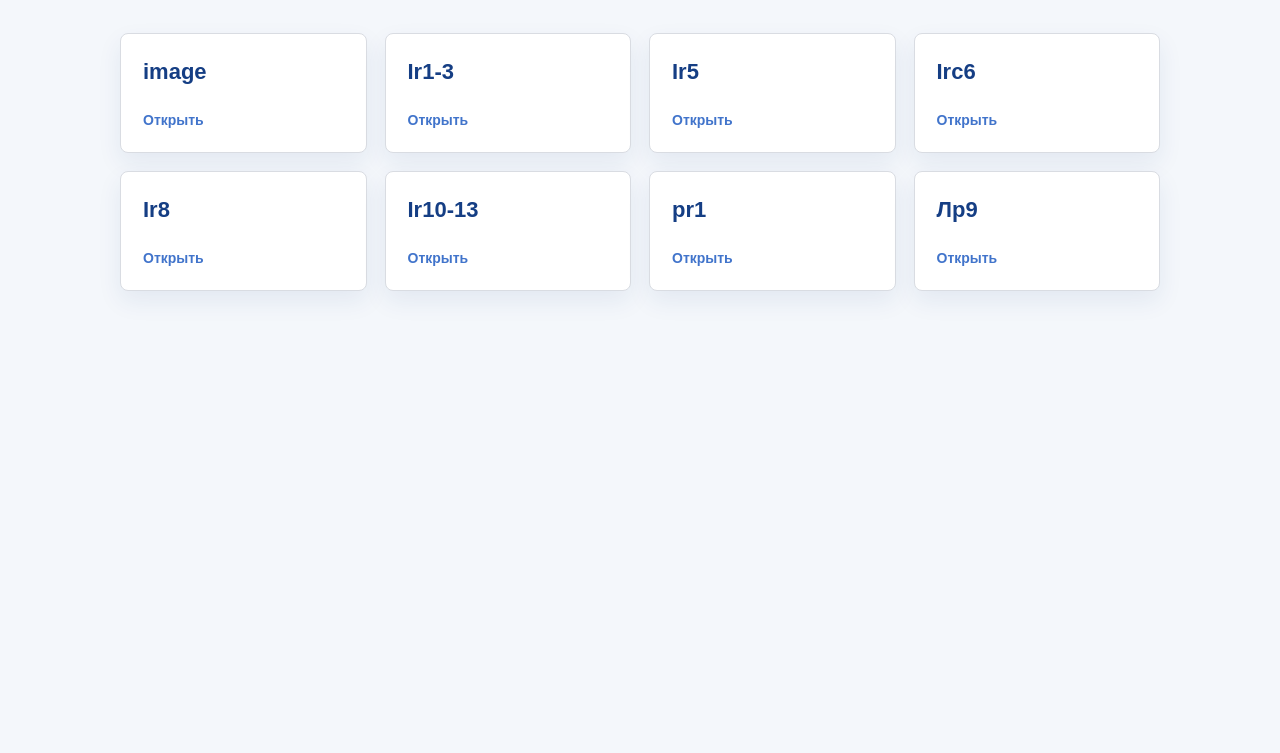
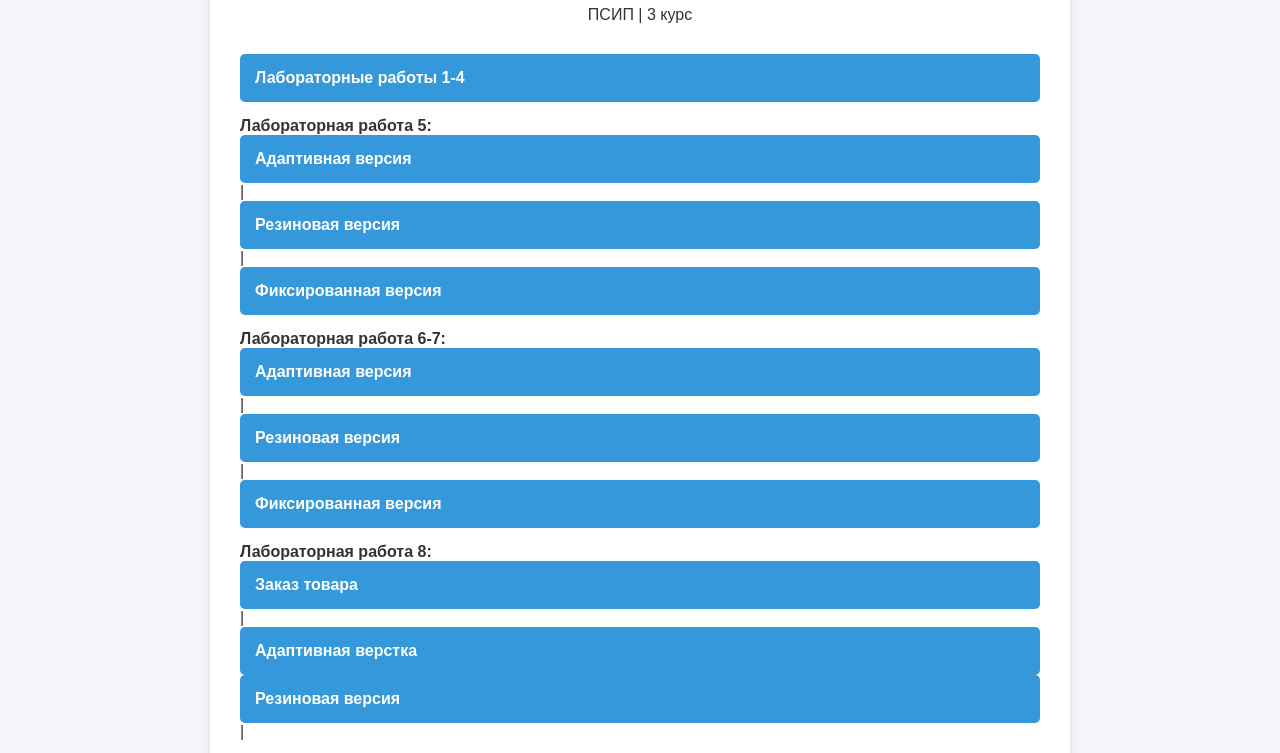
Before and after one commit to vovakaluga72/-_FRONT-END_-_--43, a plain HTML site: page index.html in a window 1280 px wide. Shown: the part 144-897 px from the top of the page. Before the commit the page ends 800 px from the top, so only its background shows below. Drawn offline with Linux system fonts and the light colour scheme.

Commit message:
Update index.html

```diff
--- a/index.html
+++ b/index.html
@@ -3,118 +3,82 @@
 <head>
     <meta charset="UTF-8">
     <meta name="viewport" content="width=device-width, initial-scale=1.0">
-  <title>Лабораторные работы</title>
+    <title>Мои лабораторные работы по Web-разработке</title>
     <style>
-    * {
-      box-sizing: border-box;
+        body {
+            font-family: Arial, sans-serif;
+            background-color: #f4f4f9;
+            margin: 0;
+            padding: 40px 20px;
+            color: #333;
         }
-
-    body {
-      margin: 0;
-      min-height: 100vh;
-      background: #f4f7fb;
-      color: #1f2937;
-      font-family: Arial, sans-serif;
-      line-height: 1.45;
+        .container {
+            max-width: 800px;
+            margin: 0 auto;
+            background: #fff;
+            padding: 30px;
+            border-radius: 8px;
+            box-shadow: 0 4px 6px rgba(0,0,0,0.1);
         }
-
-    main {
-      width: min(1040px, calc(100% - 32px));
-      margin: 0 auto;
-      padding: 56px 0;
+        h1 {
+            text-align: center;
+            color: #2c3e50;
         }
-
-    h1 {
-      margin: 0 0 10px;
-      color: #153e84;
-      font-size: clamp(32px, 5vw, 48px);
-      line-height: 1.1;
+        .labs-list {
+            list-style: none;
+            padding: 0;
+            margin-top: 30px;
         }
-
-    p {
-      margin: 0 0 32px;
-      color: #4b5563;
-      font-size: 18px;
+        .labs-list li {
+            margin-bottom: 15px;
         }
-
-    .tasks {
-      display: grid;
-      grid-template-columns: repeat(auto-fit, minmax(210px, 1fr));
-      gap: 18px;
+        .labs-list a {
+            display: block;
+            padding: 15px;
+            background: #3498db;
+            color: #fff;
+            text-decoration: none;
+            border-radius: 5px;
+            transition: background 0.2s;
+            font-weight: bold;
         }
-
-    .task {
-      min-height: 120px;
-      padding: 22px;
-      border: 1px solid #d9dce2;
-      border-radius: 8px;
-      display: flex;
-      flex-direction: column;
-      justify-content: space-between;
-      background: #ffffff;
-      color: inherit;
-      text-decoration: none;
-      box-shadow: 0 10px 24px rgba(21, 62, 132, 0.08);
-      transition: transform 0.2s ease, box-shadow 0.2s ease, border-color 0.2s ease;
-    }
-
-    .task:hover {
-      transform: translateY(-3px);
-      border-color: #4174cb;
-      box-shadow: 0 16px 32px rgba(21, 62, 132, 0.14);
-    }
-
-    .task strong {
-      color: #153e84;
-      font-size: 22px;
-    }
-
-    .task span {
-      margin-top: 16px;
-      color: #4174cb;
-      font-size: 14px;
-      font-weight: 700;
+        .labs-list a:hover {
+            background: #2980b9;
         }
     </style>
 </head>
 <body>
-  <main>
-    <h1>Лабораторные работы</h1>
-    <p>Навигация по выполненным заданиям.</p>
-    <div class="tasks">
-      <a class="task" href="image/">
-        <strong>image</strong>
-        <span>Открыть</span>
-      </a>
-      <a class="task" href="Ir1-3/">
-        <strong>Ir1-3</strong>
-        <span>Открыть</span>
-      </a>
-      <a class="task" href="Ir5/">
-        <strong>Ir5</strong>
-        <span>Открыть</span>
-      </a>
-      <a class="task" href="Irc6/">
-        <strong>Irc6</strong>
-        <span>Открыть</span>
-      </a>
-      <a class="task" href="Ir8/">
-        <strong>Ir8</strong>
-        <span>Открыть</span>
-      </a>
-      <a class="task" href="Ir10-13/">
-        <strong>Ir10-13</strong>
-        <span>Открыть</span>
-      </a>
-      <a class="task" href="pr1/">
-        <strong>pr1</strong>
-        <span>Открыть</span>
-      </a>
-      <a class="task" href="Лр9/">
-        <strong>Лр9</strong>
-        <span>Открыть</span>
-      </a>
+
+<div class="container">
+    <h1>Архив лабораторных работ</h1>
+    <p style="text-align: center;">ПСИП | 3 курс</p>
+
+    <ul class="labs-list">
+        <li><a href="ЛАБА 1-4/Index.html" target="_blank">Лабораторные работы 1-4</a></li>
+        <li>
+            <strong>Лабораторная работа 5:</strong>
+
+            <a href="lr5/index1.html" target="_blank">Адаптивная версия</a> |
+            <a href="lr5/index2.html" target="_blank">Резиновая версия</a> |
+            <a href="lr5/index3.html" target="_blank">Фиксированная версия</a>
+        </li>
+        <li>
+            <strong>Лабораторная работа 6-7:</strong>
+            <a href="lr6/index1.html" target="_blank">Адаптивная версия</a> |
+            <a href="lr6/index2.html" target="_blank">Резиновая версия</a> |
+            <a href="lr6/index3.html" target="_blank">Фиксированная версия</a>
+        </li>
+        <li>
+            <strong>Лабораторная работа 8:</strong>
+            <a href="lr8/index.html" target="_blank">Заказ товара</a> |
+            <a href="lr8/index2.html" target="_blank">Адаптивная верстка</a>
+            <a href="lr8/index3.html" target="_blank">Резиновая версия</a> |
+        </li>
+
+        <li><a href="Лр9/index.html" target="_blank">Лабораторная работа 9</a></li>
+        <li><a href="lr10-13/index.html" target="_blank">Лабораторные работы 10-12</a></li>
+        <li><a href="pr1/index.html" target="_blank">Практические работы (ПР)</a></li>
+    </ul>
 </div>
-  </main>
 </body>
 </html>
```
Lines whose indentation alone changed are shown as unchanged.
